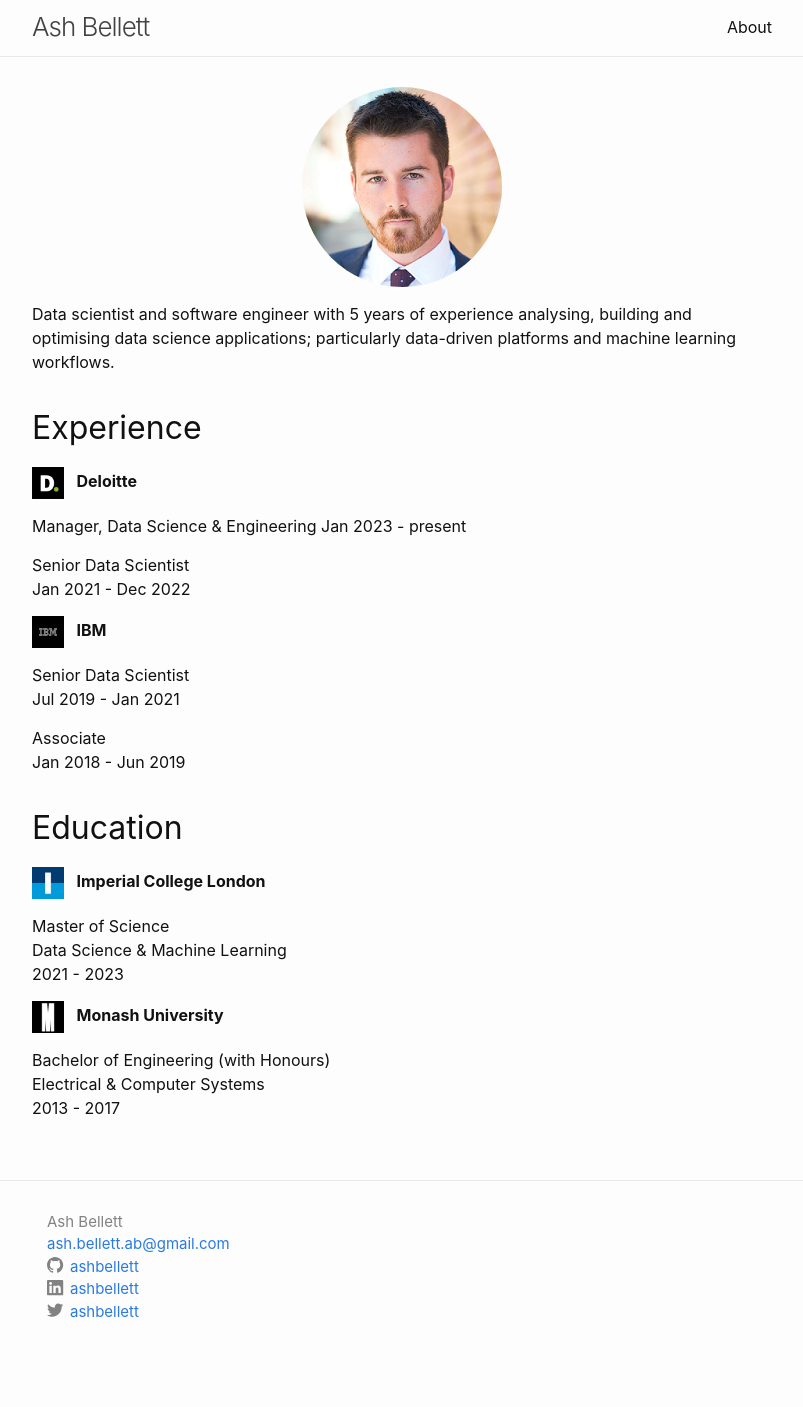
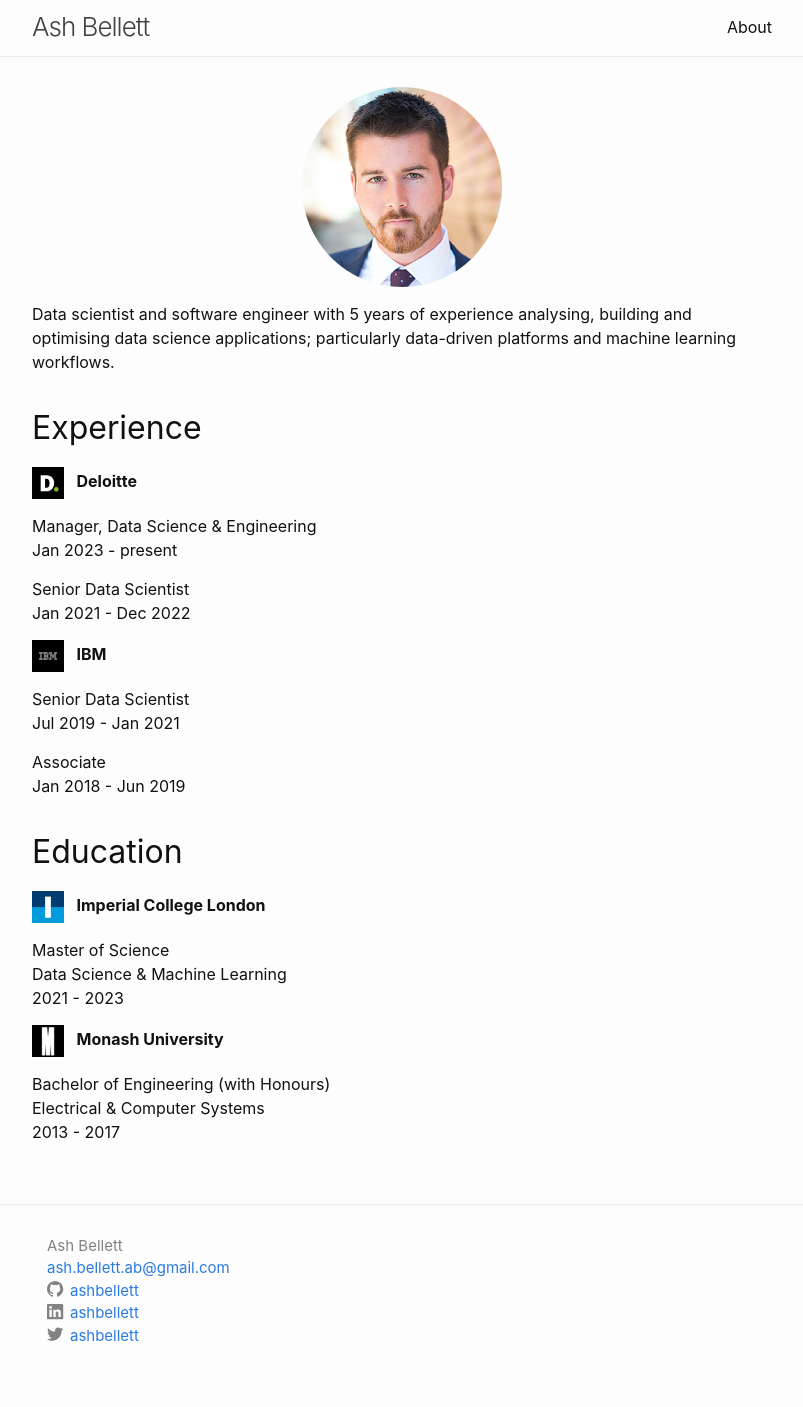
Before and after one commit to ashbellett/ashbellett.github.io, a Jekyll site: the page built from _pages/about.md, in a window 1280 px wide. Shown: the whole page, without its empty margins (238-1041 px from the left). Built offline with Jekyll 4.4.1, drawn with Linux system fonts in a browser that asks for light colours; some web fonts are replaced; before the commit the page ends 1383 px from its top, so only the background shows below that.

Commit message:
Fix experience line break

```diff
--- a/_pages/about.md
+++ b/_pages/about.md
@@ -12,7 +12,7 @@
 
 ![deloitte] **Deloitte**
 
-Manager, Data Science & Engineering
+Manager, Data Science & Engineering\
 Jan 2023 - present
 
 Senior Data Scientist\
```
